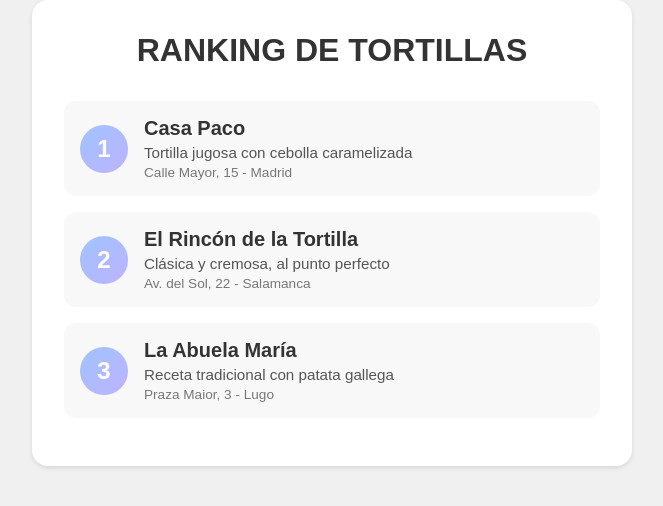
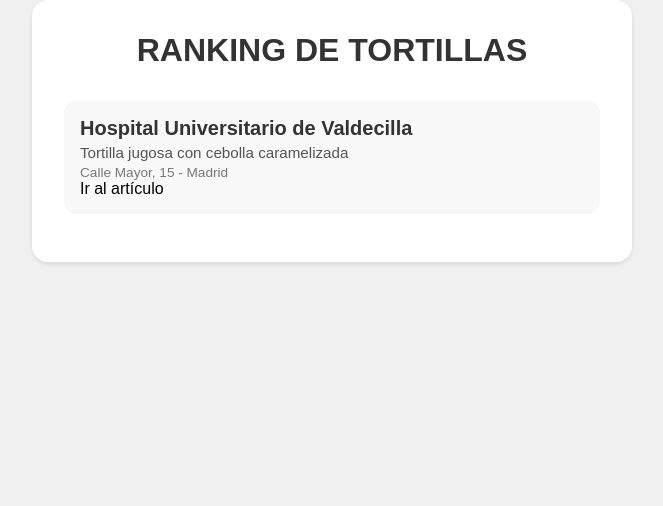
Before and after one commit to Varlas/tortilla, a React (Vite) app: page /ranking in a window 1280 px wide. Shown: the top 506 px of the page, without its empty margins (308-971 px from the left). Built offline with nearby package versions, Linux system fonts and the light colour scheme.

Commit message:
Create a new RestaurantEntry component

```diff
--- a/src/components/Map/Map.tsx
+++ b/src/components/Map/Map.tsx
@@ -3,6 +3,7 @@
 import { MapContainer, TileLayer, Marker, Popup, useMap } from 'react-leaflet';
 import L from 'leaflet';
 import 'leaflet/dist/leaflet.css';
+import RestaurantEntry from '../RestaurantEntry/RestaurantEntry';
 
 // Custom icon
 const customIcon = new L.Icon({
@@ -104,7 +105,14 @@
 				{visiblePlaces.length > 0 ? (
 					<ul>
 						{visiblePlaces.map((p) => (
-							<li key={p.id}>{p.title}</li>
+							<li>
+								<RestaurantEntry
+									title={p.title}
+									description={p.description}
+									adress={p.adress}
+									id={p.id}
+								/>
+							</li>
 						))}
 					</ul>
 				) : (
--- a/src/components/Ranking/Ranking.tsx
+++ b/src/components/Ranking/Ranking.tsx
@@ -1,36 +1,29 @@
 import './Ranking.css';
+import { articles } from '../../data/articles';
+import RestaurantEntry from '../RestaurantEntry/RestaurantEntry';
 
 export const Ranking = () => {
-	const restaurantes = [
-		{
-			nombre: 'Casa Paco',
-			descripcion: 'Tortilla jugosa con cebolla caramelizada',
-			direccion: 'Calle Mayor, 15 - Madrid',
-		},
-		{
-			nombre: 'El Rincón de la Tortilla',
-			descripcion: 'Clásica y cremosa, al punto perfecto',
-			direccion: 'Av. del Sol, 22 - Salamanca',
-		},
-		{
-			nombre: 'La Abuela María',
-			descripcion: 'Receta tradicional con patata gallega',
-			direccion: 'Praza Maior, 3 - Lugo',
-		},
-	];
+	const places = articles.map((item) => {
+		return {
+			id: item.id,
+			title: item.title,
+			description: item.description,
+			adress: item.adress,
+		};
+	});
 
 	return (
 		<div className="ranking">
 			<h1>Ranking de Tortillas</h1>
 			<ul>
-				{restaurantes.map((rest, index) => (
+				{places.map((rest, index) => (
 					<li key={index}>
-						<div className="rankingNumber">{index + 1}</div>
-						<div className="rankingInfo">
-							<h2>{rest.nombre}</h2>
-							<p className="desc">{rest.descripcion}</p>
-							<p className="dir">{rest.direccion}</p>
-						</div>
+						<RestaurantEntry
+							title={rest.title}
+							description={rest.description}
+							adress={rest.adress}
+							id={rest.id}
+						/>
 					</li>
 				))}
 			</ul>
--- /dev/null
+++ b/src/components/RestaurantEntry/RestaurantEntry.css
@@ -0,0 +1,69 @@
+.ranking {
+  background-color: white;
+  border-radius: 1rem;
+  padding: 2rem;
+  max-width: 600px;
+  margin: auto;
+  box-shadow: 0 2px 5px rgba(0,0,0,0.1);
+}
+
+.ranking h1 {
+  font-size: clamp(1.5rem, 2.5vw, 2.5rem);
+  text-align: center;
+  margin-bottom: 2rem;
+  color: #333;
+  text-transform: uppercase;
+}
+
+.ranking ul {
+  list-style: none;
+  padding: 0;
+  margin: 0;
+}
+
+.ranking li {
+  display: flex;
+  align-items: center;
+  gap: 1rem;
+  padding: 1rem;
+  background-color: #f8f8f8;
+  border-radius: 0.75rem;
+  margin-bottom: 1rem;
+  transition: transform 0.2s ease, box-shadow 0.2s ease;
+}
+
+.ranking li:hover {
+  transform: translateY(-3px);
+  box-shadow: 0 4px 10px rgba(0,0,0,0.1);
+}
+
+.rankingNumber {
+  flex-shrink: 0;
+  width: 3rem;
+  height: 3rem;
+  background: linear-gradient(135deg, #A0C4FF, #BDB2FF);
+  color: white;
+  font-weight: bold;
+  font-size: 1.5rem;
+  border-radius: 50%;
+  display: flex;
+  align-items: center;
+  justify-content: center;
+}
+
+.rankingInfo h2 {
+  margin: 0;
+  font-size: 1.25rem;
+  color: #333;
+}
+
+.rankingInfo .desc {
+  margin: 0.25rem 0;
+  font-size: 0.95rem;
+  color: #555;
+}
+
+.rankingInfo .dir {
+  font-size: 0.85rem;
+  color: #777;
+}
--- /dev/null
+++ b/src/components/RestaurantEntry/RestaurantEntry.tsx
@@ -0,0 +1,31 @@
+import { useNavigate } from 'react-router-dom';
+import './RestaurantEntry.css';
+
+type Props = {
+	id: number;
+	title: string;
+	description: string;
+	adress: string;
+};
+
+function RestaurantEntry(props: Props) {
+	const navigate = useNavigate();
+
+	const goToArticle = (id: number) => {
+		navigate(`/articulo/${id}`);
+	};
+
+	const { description, adress, title, id } = props;
+	return (
+		<div>
+			<div className="rankingInfo">
+				<h2>{title}</h2>
+				<p className="desc">{description}</p>
+				<p className="dir">{adress}</p>
+			</div>
+			<div onClick={() => goToArticle(id)}>Ir al artículo</div>
+		</div>
+	);
+}
+
+export default RestaurantEntry;
--- a/src/data/articles.ts
+++ b/src/data/articles.ts
@@ -1,9 +1,10 @@
 import img1 from '../assets/tortilla1.webp';
-import img2 from '../assets/tortilla2.jpeg';
+// import img2 from '../assets/tortilla2.jpeg';
 
 type Article = {
 	id: number;
 	title: string;
+	description: string;
 	image: string;
 	content: string;
 	keyPoints: {
@@ -21,12 +22,14 @@
 		latitude: number;
 		longitude: number;
 	};
+	adress: string;
 };
 
 export const articles: Article[] = [
 	{
 		id: 1,
 		title: 'Hospital Universitario de Valdecilla',
+		description: 'Tortilla jugosa con cebolla caramelizada',
 		image: img1,
 		content: `
 La tortilla del Hospital Universitario de Valdecilla tiene ese sello inconfundible de ser “tortilla de hospital”: correcta, pero algo sosa y sin demasiada gracia en el sabor. Se nota que está pensada para un público amplio, y que prima la neutralidad por encima de la intensidad, lo cual hace que quede algo plana en boca.
@@ -50,87 +53,6 @@
 			latitude: 43.456389,
 			longitude: -3.829722,
 		},
-	},
-
-	{
-		id: 2,
-		title: 'Casa Ajero',
-		image: img2,
-		content: `
-La tortilla de Casa Ajero es un clásico del centro de Santander. Se distingue por su sabor casero y equilibrado, con un punto de sal bien medido y una jugosidad que se agradece en cada bocado. La presencia de cebolla le aporta dulzor y redondea el conjunto.
-
-En cuanto a la textura, se presenta poco cuajada, casi melosa, lo que la hace ideal para quienes disfrutan de una tortilla jugosa. El corte deja escapar un interior cremoso que invita a repetir.
-
-El ambiente del local es cálido y acogedor, con un servicio rápido y cercano. El pan que acompaña está siempre fresco y de buena calidad, y la limpieza del espacio resulta impecable.
-`,
-		keyPoints: {
-			date: '2025-07-05',
-			cuajada: 'Poco Cuajada',
-			hasOnion: true,
-			size: 'M',
-			prize: '$$',
-			hasBread: true,
-			atmosphere: 'acogedor',
-			cleanliness: 'muy buena',
-			score: '4/5',
-		},
-		location: {
-			latitude: 43.4618,
-			longitude: -3.8102,
-		},
-	},
-	{
-		id: 3,
-		title: 'La Casa del Indiano',
-		image: img1,
-		content: `
-La Casa del Indiano ofrece una tortilla que apuesta por la sencillez y la calidad del producto. El sabor es intenso, con un buen equilibrio entre huevo y patata, ligeramente caramelizada gracias a la cebolla.
-
-La textura es más bien firme, bien cuajada, pero sin perder jugosidad. Cada bocado mantiene una consistencia homogénea y agradable.
-
-El entorno del restaurante destaca por su elegancia: decoración cuidada, ambiente tranquilo y un servicio atento que da valor añadido a la experiencia. El pan, artesano, completa un pincho que deja muy buen recuerdo.
-`,
-		keyPoints: {
-			date: '2025-07-08',
-			cuajada: 'En su punto',
-			hasOnion: true,
-			size: 'L',
-			prize: '$$$',
-			hasBread: true,
-			atmosphere: 'tranquilo',
-			cleanliness: 'excelente',
-			score: '4,5/5',
-		},
-		location: {
-			latitude: 43.4639,
-			longitude: -3.8075,
-		},
-	},
-	{
-		id: 4,
-		title: 'La Ramonoteca',
-		image: img1,
-		content: `
-En La Ramonoteca la tortilla se convierte en un acompañamiento de lujo dentro de un local moderno y con carácter. Su sabor es potente, con un toque generoso de cebolla pochada que la hace especialmente sabrosa.
-
-La textura tiende a lo jugoso, con el interior a medio cuajar que resulta muy atractivo para quienes disfrutan de la tortilla "al punto". El contraste entre el exterior dorado y el interior casi cremoso está muy bien logrado.
-
-El ambiente es animado, con clientela diversa y un servicio dinámico. El pan de masa madre y la limpieza general del local refuerzan la buena impresión.
-`,
-		keyPoints: {
-			date: '2025-07-12',
-			cuajada: 'Jugosa',
-			hasOnion: true,
-			size: 'M',
-			prize: '$$',
-			hasBread: true,
-			atmosphere: 'animado',
-			cleanliness: 'muy buena',
-			score: '4,2/5',
-		},
-		location: {
-			latitude: 43.4645,
-			longitude: -3.8051,
-		},
+		adress: 'Calle Mayor, 15 - Madrid',
 	},
 ];
```
